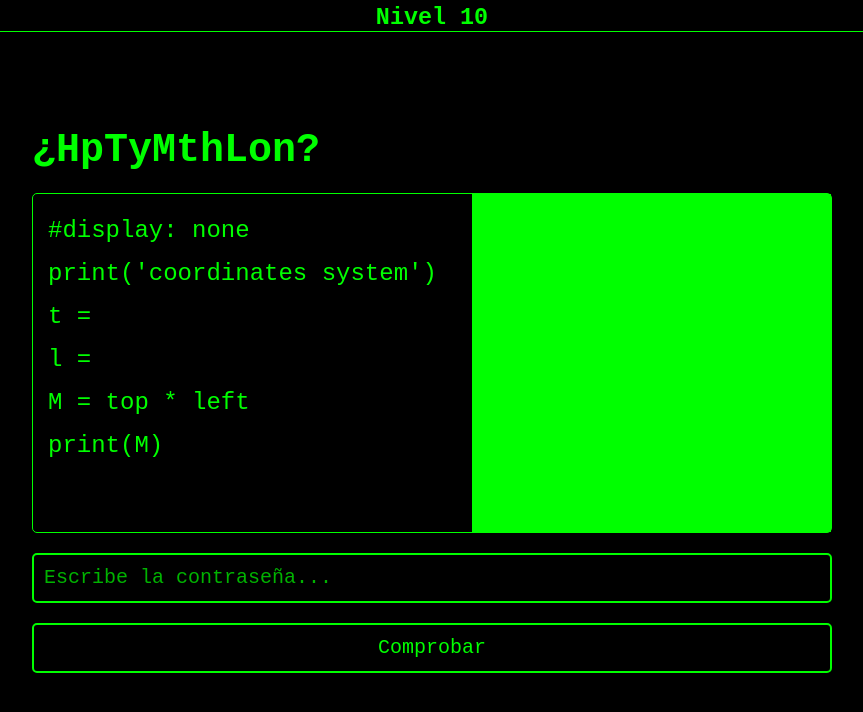
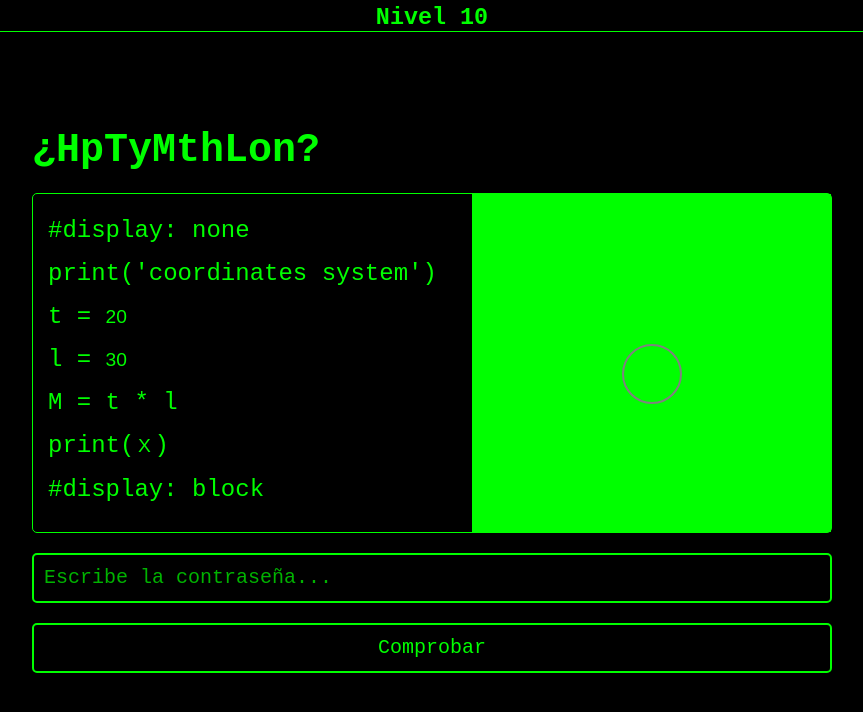
Before and after one commit to ivanchio97/hackthecode, a React (Vite) app: page /nivel10 in a window 1280 px wide. Shown: the top 712 px of the page, without its empty margins (208-1071 px from the left). Built offline with nearby package versions, Linux system fonts and the light colour scheme.

Commit message:
level 10 added

```diff
--- a/src/App.jsx
+++ b/src/App.jsx
@@ -33,7 +33,7 @@ function App() {
         <Route path='/nivel9' element={<Nivel9 /> } />
         <Route path='/nivel10' element={<Nivel10 />} />
 
-        <Route path="/final-hXkojsXupcvXazxtqX" element={<Final />} />
+        <Route path="/final" element={<Final />} />
         <Route path='*' element={<h1>Página no encontrada.</h1>} />
       </Routes>
     </Router>
--- a/src/programacion/Nivel10.jsx
+++ b/src/programacion/Nivel10.jsx
@@ -4,14 +4,23 @@ import { useNavigate } from 'react-router-dom'
 const Nivel10 = () => {
 
     const [pw, setPw] = useState("")
+    const [arriba, setArriba] = useState(20)
+    const [izquierda, setIzquierda] = useState(30)
     const navigate = useNavigate("")
+    const [numrand, setNumrand] = useState(Math.floor(Math.random()*10000)+10000)
+    const [letter, setLetter] = useState("X")
 
       function check() {
         if (pw === numrand) {
-          navigate("/final-hXkojsXupcvXazxtqX")
+          navigate("/final")
         } else {
           alert("Contraseña incorrecta")
           setPw("")
+        }
+      }
+      function activate(){
+        if(arriba == 150 & izquierda == 150 & letter == "M"){
+            setPw(numrand)
         }
       }
 
@@ -24,16 +33,21 @@ const Nivel10 = () => {
             <div className='code'>
                 <p>{"#display: none"}</p>
                 <p>{"print('coordinates system')"}</p>
-                <p>{"t = "} <input type="number" className='variable' /> </p>
-                <p>{"l = "} <input type="number" className='variable' /> </p>
-                <p>{"M = top * left "} </p>
-                <p>{"print(M)"}</p>
+                <p>{"t = "} <input type="number" className='variable'
+                    value={arriba} onChange={(e)=>setArriba(Number(e.target.value))} /> </p>
+                <p>{"l = "} <input type="number" className='variable'
+                    value={izquierda} onChange={(e)=>setIzquierda(Number(e.target.value))} /> </p>
+                <p>{"M = t * l "} </p>
+                <p>{"print("}<input className='variable2' type='text'
+                value={letter} onChange={e => setLetter(e.target.value)} />{")"}</p>
+                <p>{"#display: block"}</p>
             </div>
             <div className='board'>
-
+                <p className='oculto' style={{top: arriba, left: izquierda}} >M</p>
+                <p className='mostrado' onClick={activate}></p>
             </div>
         </div>
-        <input className='input' placeholder='Escribe la contraseña...' value={pw} onChange={(e) => setPw0(e.target.value)} />
+        <input className='input' placeholder='Escribe la contraseña...' value={pw} onChange={(e) => setPw(e.target.value)} />
         <button className='btn' onClick={check}>Comprobar</button>
       </div>
     </>
--- a/src/programacion/Nivel9.jsx
+++ b/src/programacion/Nivel9.jsx
@@ -13,7 +13,7 @@ function Nivel9() {
 
   function check() {
     if (pw === numrand) {
-      navigate("/final-hXkojsXupcvXazxtqX")
+      navigate("/nivel10")
     } else {
       alert("Contraseña incorrecta")
       setPw("")
--- a/src/programacion/styles2.css
+++ b/src/programacion/styles2.css
@@ -68,8 +68,45 @@
     background-color: transparent;
     border: none;
     color: #0f0;
-    font-size: 0.7em;
+    font-size: 0.8em;
+    width: 30px;
 }
-.code .variable:focus{
+.code .variable2{
+   height: 30px;
+    background-color: transparent;
+    border: none;
+    color: #0f0;
+    font-size: 0.8em;
+    width: 20px;
+    text-align: center;
+}
+
+.code .variable:focus, .variable2:focus{
     outline: none;
 }
+.board{
+    position: relative;
+}
+.board .oculto{
+    background-color: rgb(33, 33, 33);
+    position: absolute;
+    height: 60px;
+    width: 60px;
+    text-align: center;
+    line-height: 60px;
+    font-size: 1.2em;
+    border-radius: 50%;
+    top: 20px;
+    left: 30px;
+    display: none;
+}
+.board .mostrado{
+    position: absolute;
+    height: 60px;
+    width: 60px;
+    border-radius: 50%;
+    border: 2px solid gray;
+    top: 150px;
+    left: 150px;
+    cursor: pointer;
+}
```
